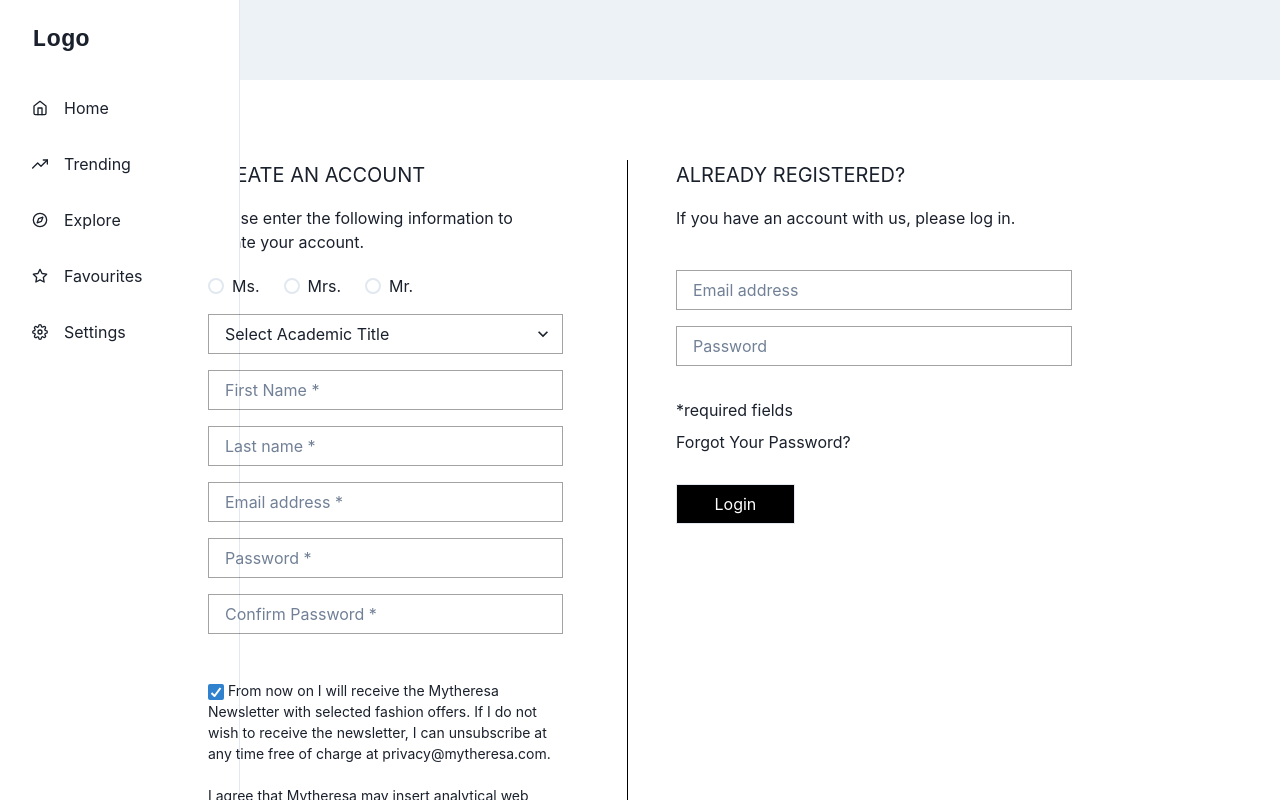
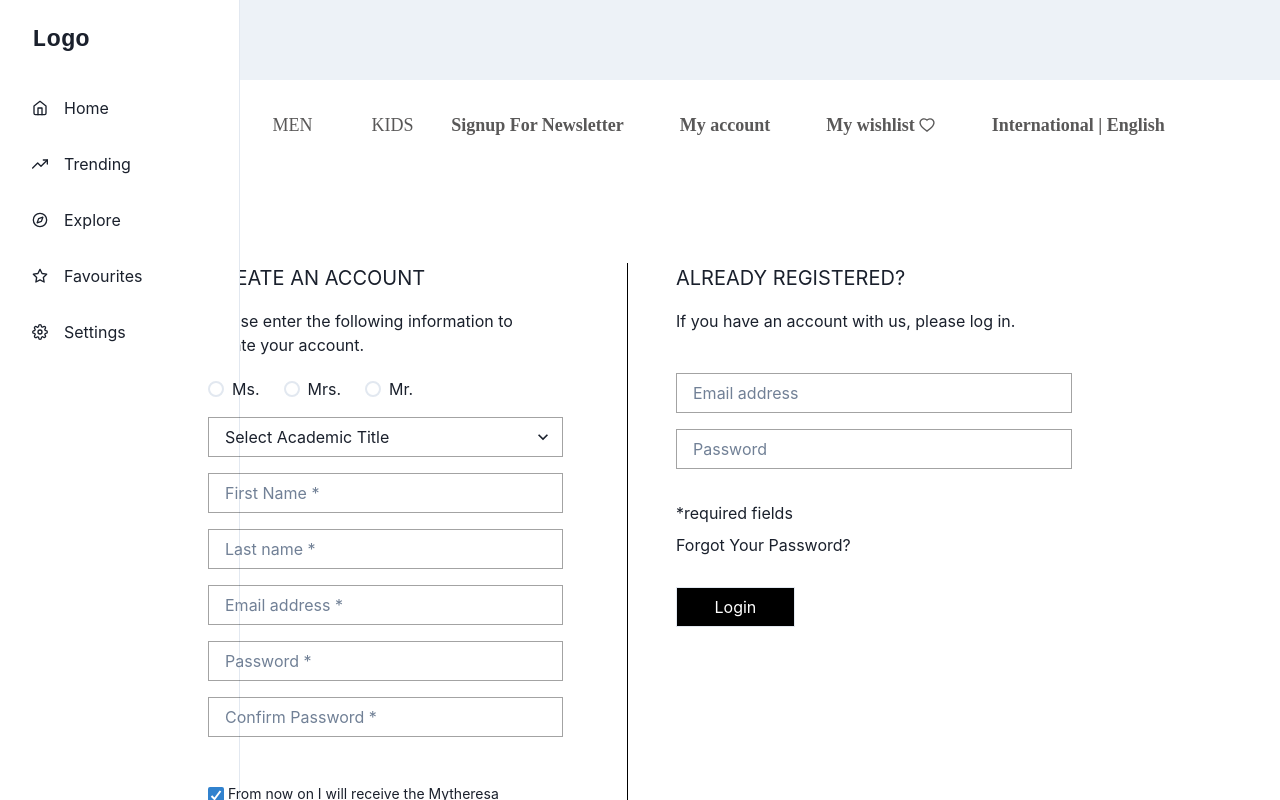
Before and after one commit to himanshudestiny/Nyresa, a React (Create React App) app in the folder project/: page /register in a window 1280 px wide. Shown: the top 800 px of the page. Built offline with nearby package versions, Linux system fonts and the light colour scheme.

Commit message:
top Nav and Images

```diff
--- a/project/src/App.js
+++ b/project/src/App.js
@@ -1,4 +1,5 @@
 import "./App.css";
+import Navbar from "./components/Navbar";
 import Products from "./components/Products";
 import AllRoutes from "./pages/AllRoutes";
 
@@ -6,6 +7,7 @@ function App() {
   return (
     <div className="App">
       <Products />
+      <Navbar />
       <AllRoutes />
     </div>
   );
--- /dev/null
+++ b/project/src/components/Navbar.css
@@ -0,0 +1,25 @@
+.Nav1 {
+  font-family: "Arial, Helvetica, sans-serif";
+  font-weight: 600;
+  color: rgb(89, 88, 88);
+  width: 82%;
+  margin: auto;
+}
+.Nav1 p:hover {
+  color: black;
+}
+.categ {
+  padding: 20px;
+  font-family: "Century Gothic";
+  font-weight: 400;
+  text-transform: uppercase;
+}
+.categ:hover {
+  background-color: #f2f2f2;
+}
+#heart {
+    color: rgb(89, 88, 88);
+}
+#heart:hover {
+    color: black;
+}
--- /dev/null
+++ b/project/src/components/Navbar.jsx
@@ -0,0 +1,69 @@
+import React from "react";
+import { Box, Flex, Text } from "@chakra-ui/react";
+import { Link } from "react-router-dom";
+import { AiOutlineHeart } from "react-icons/ai";
+
+import "./Navbar.css";
+
+export default function Navbar() {
+  return (
+    <Box>
+      <Box mb={7} paddingBottom="1rem">
+        <Flex
+          className="Nav1"
+          display={{ lg: "flex", md: "none", sm: "none" }}
+          justifyContent="space-between"
+          alignItems="center"
+          mt={3}
+          mb={2}
+        >
+          <Flex
+            gap="1.2rem"
+            pl={2}
+            fontSize={{ base: "10px", lg: "12px", xl: "18px" }}
+            display={["none", "flex", "flex"]}
+          >
+            <Link to="/">
+              <Text className="categ" cursor="pointer">
+                WOMEN
+              </Text>
+            </Link>
+            <Link to="/">
+              <Text className="categ" cursor="pointer">
+                MEN
+              </Text>
+            </Link>
+            <Link to="/">
+              <Text className="categ" cursor="pointer">
+                KIDS
+              </Text>
+            </Link>
+          </Flex>
+
+          <Flex
+            gap="3.5rem"
+            display={["none", "flex", "flex"]}
+            fontSize={{ base: "10px", lg: "12px", xl: "18px" }}
+          >
+            <Link to="/signup">
+              <Text cursor="pointer">Signup For Newsletter</Text>
+            </Link>
+            <Link to="/login">
+              <Text cursor="pointer">My account</Text>
+            </Link>
+
+            <Link to="/wishlist" id="heart" style={{ display: "flex" }}>
+              <Text cursor="pointer">My wishlist </Text>
+              <Box mt={"4px"} pl="3px">
+                <AiOutlineHeart />
+              </Box>
+            </Link>
+            <Link to="/">
+              <Text cursor="pointer">International | English</Text>
+            </Link>
+          </Flex>
+        </Flex>
+      </Box>
+    </Box>
+  );
+}
--- a/project/src/pages/Home.jsx
+++ b/project/src/pages/Home.jsx
@@ -1,7 +1,137 @@
 import React from "react";
+import { Box, Flex, Heading, Image } from "@chakra-ui/react";
+import { Link } from "react-router-dom";
 
 const Home = () => {
-  return <div>Welcome to HomePage</div>;
+  return (
+    <Box>
+      <div
+        style={{
+          position: "absolute",
+          width: "100%",
+          right: "0",
+          height: "0.7px",
+          backgroundColor: "rgba(151, 151, 151, 0.534)",
+        }}
+      ></div>
+      <br />
+      <Flex
+        m="auto"
+        mt="10%"
+        cursor={"pointer"}
+        alignItems={"center"}
+        position="relative"
+        width={["95%", "95%", "80%"]}
+      >
+        <Box
+          position={"absolute"}
+          color="#f2f2f2"
+          lineHeight={"7vw"}
+          m="auto"
+          display={"flex"}
+          justifyContent="center"
+          textAlign={"center"}
+          w="100%"
+        >
+          <Box w="50%">
+            <Link to="/">
+              <Heading
+                fontWeight={400}
+                fontSize={["xl", "6xl"]}
+                alignItems="center"
+              >
+                Women
+              </Heading>
+            </Link>
+          </Box>
+
+          <Box w="50%" display={"flex"} justifyContent="center">
+            <Link to="/">
+              <Heading
+                fontWeight={400}
+                fontSize={["xl", "6xl"]}
+                alignItems="center"
+              >
+                Men
+              </Heading>
+            </Link>
+          </Box>
+        </Box>
+        <Image
+          w="100%"
+          h="100%"
+          zIndex={-1}
+          src="https://img.mytheresa.com/media/static/raw/cms/l/Gate_page_upload_September_2022/Gatepage_Sep22_DSK_2x_20220908102600.jpg?imwidth=1180&imdensity=1"
+        />
+      </Flex>
+      <Link to="/">
+        <Flex
+          m="auto"
+          mt="3%"
+          w={["95%", "95%", "80%"]}
+          cursor={"pointer"}
+          alignItems={"center"}
+          position="relative"
+        >
+          <Box
+            position={"absolute"}
+            color="#f2f2f2"
+            lineHeight={"7vw"}
+            m="auto"
+            textAlign={"center"}
+            w="100%"
+          >
+            <Heading
+              fontWeight={400}
+              fontSize={["xl", "6xl"]}
+              alignItems="center"
+            >
+              Kids
+            </Heading>
+          </Box>
+          <Image
+            w="100%"
+            h="100%"
+            zIndex={-33}
+            src="https://img.mytheresa.com/media/static/raw/cms/l/Gate_page_upload_September_2022/Gatepage_Sep22_KIDS_DSK_2x_20220908102616.jpg?imwidth=1180&imdensity=1"
+          />
+        </Flex>
+      </Link>
+      <Link to="/">
+        <Flex
+          m="auto"
+          mt="3%"
+          w={["95%", "95%", "80%"]}
+          cursor={"pointer"}
+          alignItems={"center"}
+          position="relative"
+        >
+          <Box
+            position={"absolute"}
+            color="#f2f2f2"
+            lineHeight={"7vw"}
+            m="auto"
+            textAlign={"center"}
+            w="100%"
+          >
+            <Heading
+              fontWeight={400}
+              fontSize={["xl", "6xl"]}
+              alignItems="center"
+            >
+              Life
+            </Heading>
+          </Box>
+          <Image
+            w="100%"
+            h="100%"
+            zIndex={-33}
+            src="https://img.mytheresa.com/media/static/raw/cms/l/Gate_page_upload_September_2022/Gatepage_Sep22_LIFE_DSK_2x_20220908102608.jpg?imwidth=1180&imdensity=1"
+          />
+        </Flex>
+      </Link>
+    </Box>
+  );
 };
 
 export default Home;
```
